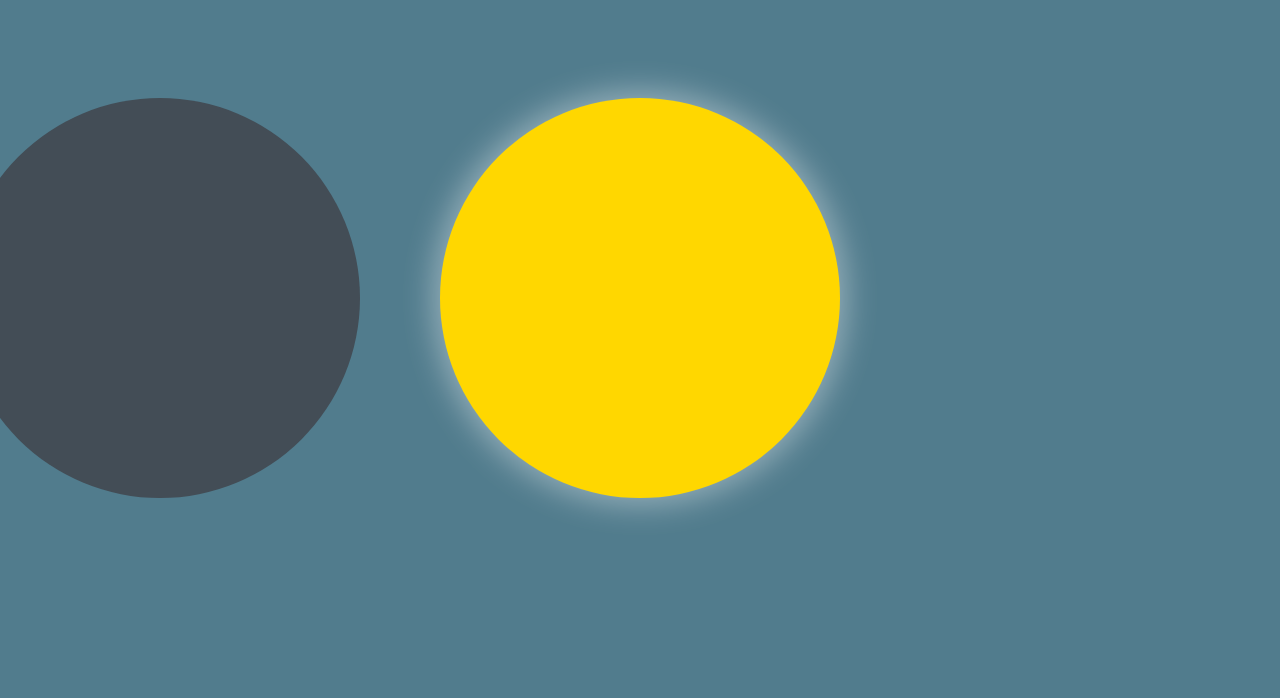
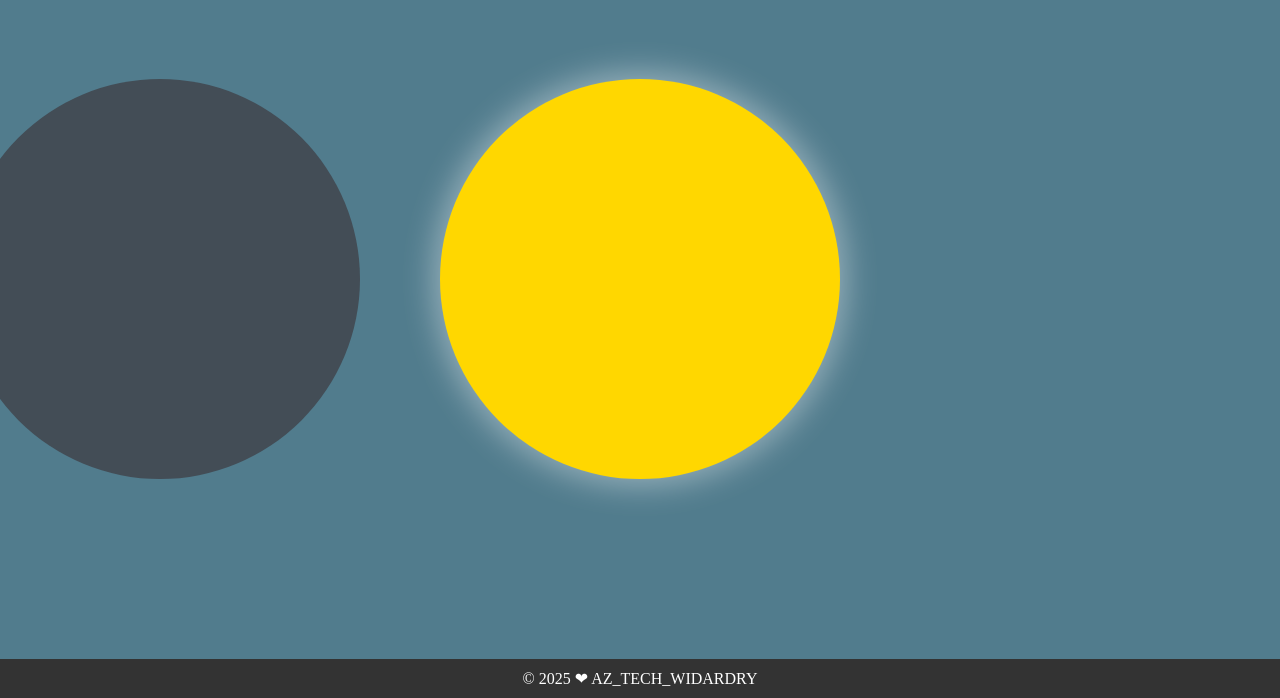
Before and after one commit to AZTechWiardry/Solar_eclipse, a plain HTML site: page index.html in a window 1280 px wide. Shown: the part 102-800 px from the top of the page. Drawn offline with Linux system fonts and the light colour scheme.

Commit message:
file updated

```diff
--- a/index.html
+++ b/index.html
@@ -5,17 +5,19 @@
     <meta name="viewport" content="width=device-width, initial-scale=1.0">
     <title>Solar Eclipse</title>
     <style>
-        *{
+        * {
             animation: 25s linear infinite;
         }
 
-        body{
+        body {
             margin: 0;
+            display: flex;
+            flex-direction: column;
+            height: 100vh;
         }
 
-        .sky{
-            width: 100vw;
-            height: 100vh;
+        .sky {
+            flex: 1;
             background-color: skyblue;
             display: flex;
             align-items: center;
@@ -25,47 +27,53 @@
             overflow: hidden;
         }
 
-        .sun, .moon{
+        .sun, .moon {
             position: absolute;
             width: 50vmin;
             height: 50vmin;
             border-radius: 50%;
         }
 
-        .sun{
+        .sun {
             background-color: gold;
             animation-name: animate-sun;
         }
 
-        .moon{
+        .moon {
             background-color: slategray;
             animation-name: animate-moon;
         }
 
-        @keyframes animate-sky{
-            50%{
+        @keyframes animate-sky {
+            50% {
                 background-color: black;
             }
         }
 
-        @keyframes animate-sun{
-            50%{
+        @keyframes animate-sun {
+            50% {
                 box-shadow: 0 0 5em 1em white;
             }
         }
 
-        @keyframes animate-moon{
-            from{
+        @keyframes animate-moon {
+            from {
                 transform: translateX(-100vmin);
             }
-            50%{
+            50% {
                 background-color: black;
             }
-            to{
+            to {
                 transform: translateX(100vmin);
             }
         }
 
+        footer {
+            text-align: center;
+            padding: 10px;
+            background-color: #333;
+            color: white;
+        }
     </style>
 </head>
 <body>
@@ -73,5 +81,8 @@
         <div class="sun"></div>
         <div class="moon"></div>
     </div>
+    <footer>
+        &copy; 2025 ❤ AZ_TECH_WIDARDRY
+    </footer>
 </body>
 </html>
```
